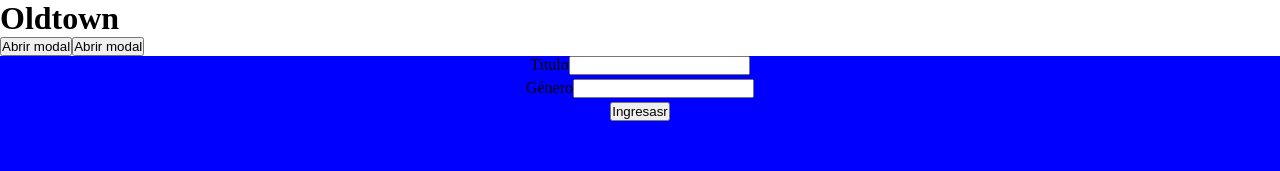
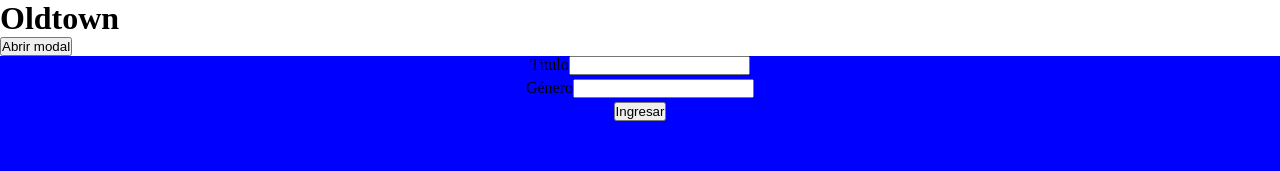
Before and after one commit to Buff4AurelionSol/Oldtown-System, a React (Vite) app in the folder client/: page / in a window 1280 px wide. Both pictures are taken after a click on the button "Abrir modal". Shown: the top 171 px of the page. Built offline with nearby package versions, Linux system fonts and the light colour scheme.

Commit message:
fix: control mutilple modal component

```diff
--- a/client/src/App.tsx
+++ b/client/src/App.tsx
@@ -5,31 +5,29 @@ import { BaseInput } from './Components/Inputs/BaseInput'
 
 function App() {
 
-  const { modalState, setModalState } = useModalContext()
+  const { setModalState } = useModalContext()
 
   function openModal(id: string) {
-    setModalState({
-      id,
-      isOpen: true
-    })
+    setModalState((prevState) => ({
+      ...prevState,
+      [id]: true
+    }))
+
   }
 
   return (
     <div className='app'>
       <h1>Oldtown</h1>
       <button onClick={() => { openModal("modal-1") }}>Abrir modal</button>
-      <button onClick={() => { openModal("modal-2") }}>Abrir modal</button>
 
       <Modal id='modal-1'>
         <form>
           <BaseInput label='Titulo' type='text' />
           <BaseInput label='Género' type='text' />
-          <button>Ingresasr</button>
+          <button>Ingresar</button>
         </form>
       </Modal>
-      <Modal id='modal-2'>
-        Soy un segundo modal
-      </Modal>
+
     </div>
   )
 }
--- a/client/src/Components/Modals/Modal.tsx
+++ b/client/src/Components/Modals/Modal.tsx
@@ -14,21 +14,15 @@ export function Modal({ children, id }: PropsModal) {
   const modalRoot = document.getElementById("modals");
 
   function closeModal(id: string) {
-    if (id !== modalState.id) {
-      console.log("No hay ningún modal con el id: ", id)
-      return
-    }
-
-    setModalState({
-      id,
-      isOpen: false
-    })
-
+    setModalState((prevState) => ({
+      ...prevState,
+      [id]: false
+    }))
   }
 
 
   function stopPropagation(e: React.MouseEvent<HTMLDivElement>) { e.stopPropagation() }
-  const isOpen = modalState.isOpen && modalState.id === id;
+  const isOpen = modalState[id] || false
 
   if (!modalRoot || !isOpen) {
     return null;
--- a/client/src/Components/Modals/context/const/const.ts
+++ b/client/src/Components/Modals/context/const/const.ts
@@ -1,6 +1,5 @@
 export const INTIAL_STATE_MODAL = {
-  isOpen: false,
-  id: ""
+  "": false
 }
 
 export const INITIAL_MODAL_CONTEXT = {
--- a/client/src/Components/Modals/context/const/types.ts
+++ b/client/src/Components/Modals/context/const/types.ts
@@ -1,7 +1,5 @@
-export type ModalState = {
-  isOpen: boolean;
-  id: string;
-}
+export type ModalState = Record<string, boolean>
+
 
 export type TypeContextModal = {
   modalState: ModalState,
```
